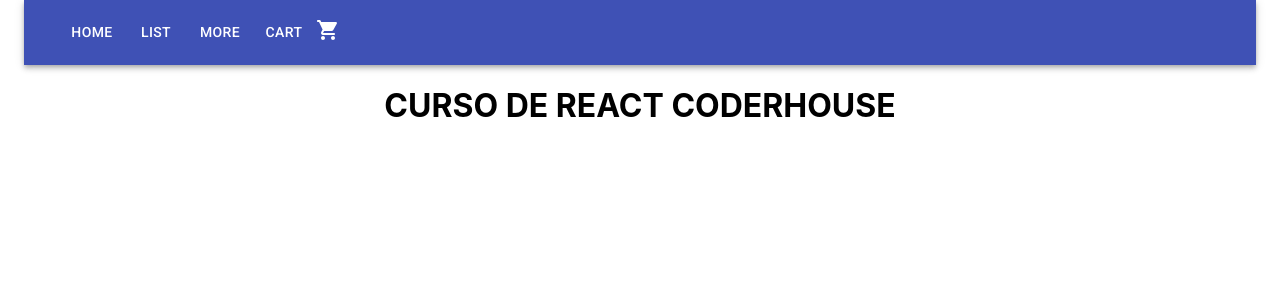
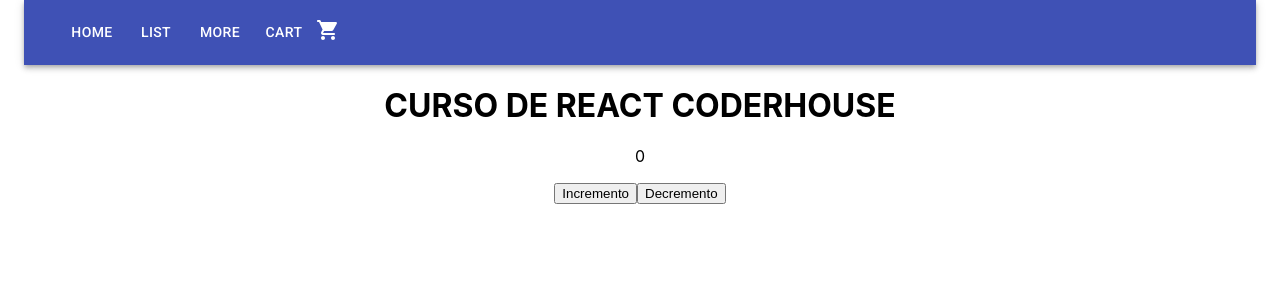
Before and after one commit to maoforero/React2022, a React (Create React App) app: page / in a window 1280 px wide. Shown: the top 300 px of the page. Built offline with nearby package versions, Linux system fonts and the light colour scheme.

Commit message:
implementando botones

```diff
--- a/src/components/ItemListContainer/ItemListContainer.jsx
+++ b/src/components/ItemListContainer/ItemListContainer.jsx
@@ -1,12 +1,26 @@
-import React from 'react';
+import React, { useState } from 'react';
 
 
-const ItemListContainer = () => {
+export default function  ItemListContainer (){
+
+  const [numeroCount, setNumero] = useState(0);
+
+  function incrementoClick(){
+    setNumero(numeroCount+1);
+  }
+
+  function decrementoClick(){
+    setNumero(numeroCount--);
+  }
+
   return (
     <div>
       <h1>CURSO DE REACT CODERHOUSE</h1>
+      <p>{numeroCount}</p>
+      <div>
+        <button onClick={incrementoClick}>Incremento</button>
+        <button onclick={decrementoClick}>Decremento</button>
+      </div>
     </div>
   )
 }
-
-export default ItemListContainer
```
